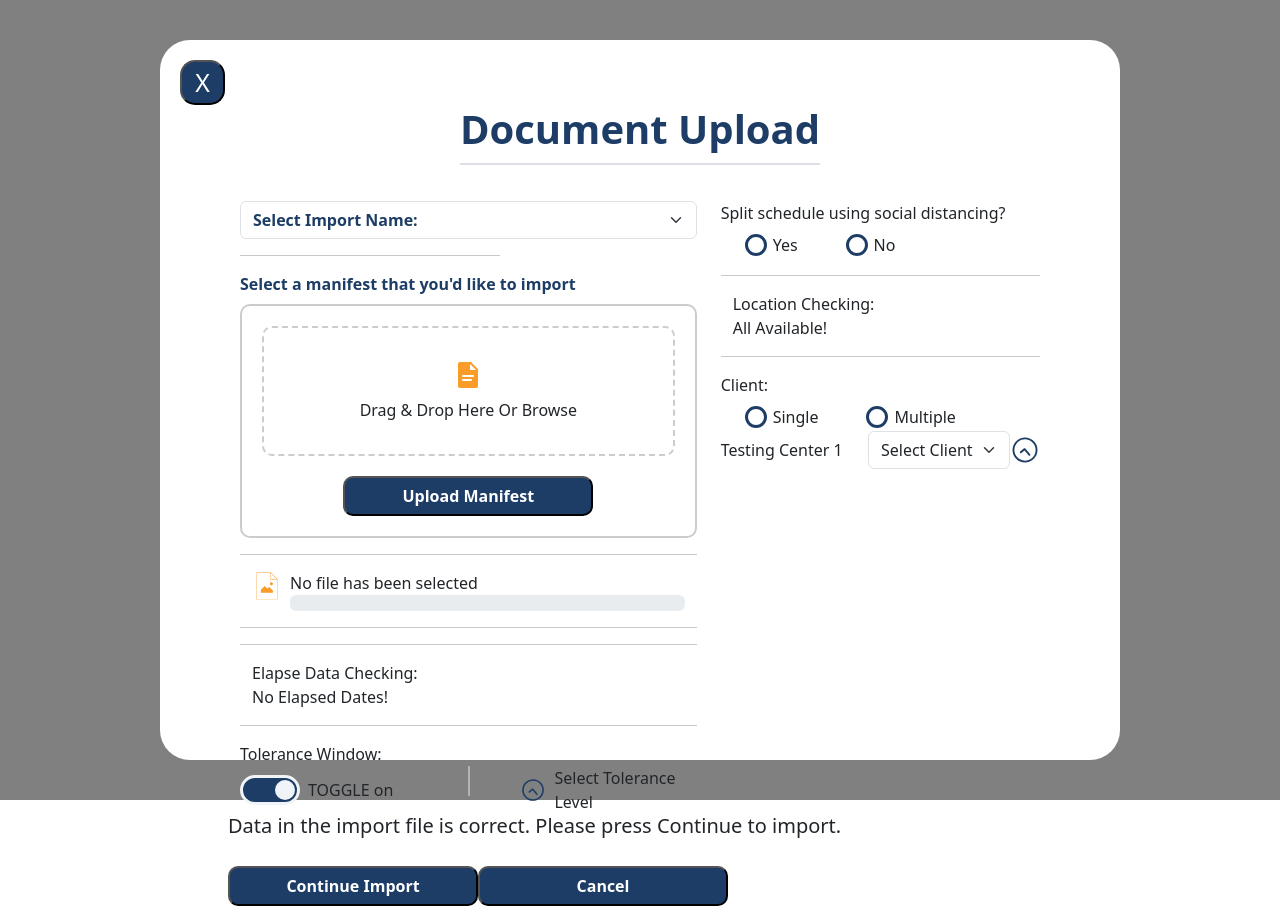
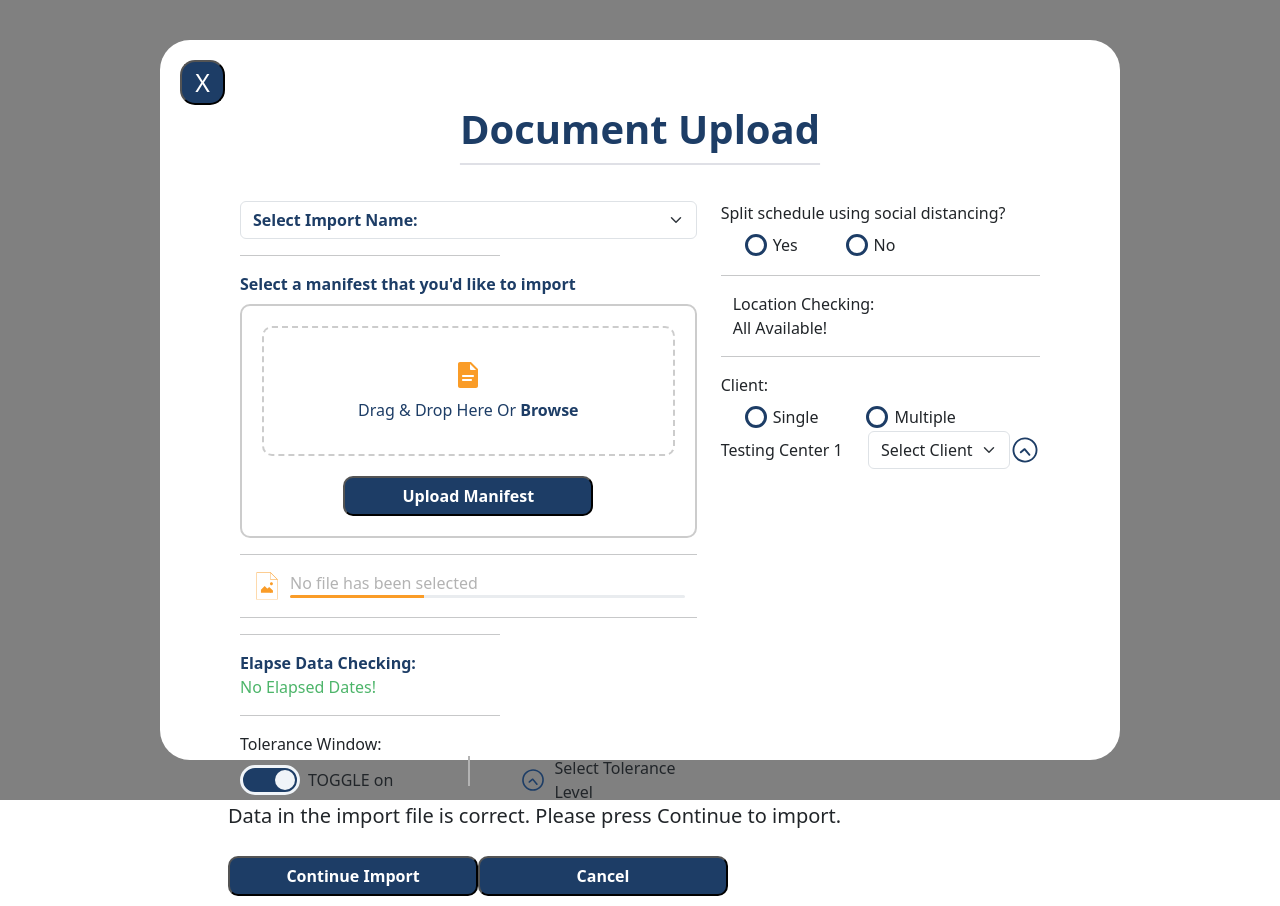
Before and after one commit to GlaucusJoseph/skyhop, a React (Vite) app: page / in a window 1280 px wide. Built offline with nearby package versions, Linux system fonts and the light colour scheme; the HTML template or start-up script is replaced by a standard one.

Commit message:
Fixing styles

```diff
--- a/src/Components/UploadDragAndDrop/index.css
+++ b/src/Components/UploadDragAndDrop/index.css
@@ -15,7 +15,7 @@
   border-radius: 10px;
 }
 
-.uploadManifestButton {
+.upload-manifest-button {
   margin-top: 20px;
   background-color: #1d3d66;
   color: white;
--- a/src/Components/UploadDragAndDrop/index.tsx
+++ b/src/Components/UploadDragAndDrop/index.tsx
@@ -1,10 +1,13 @@
-import { useCallback, useState } from "react";
 import "./index.css";
 import { FileIcon } from "../../assets/svg";
 
-const UploadDragAndDrop = (props: any) => {
-  const { setSelectedFile } = props;
+interface UploadDragAndDropProps {
+  setSelectedFile: (file: File | null) => void;
+}
 
+const UploadDragAndDrop: React.FC<UploadDragAndDropProps> = ({
+  setSelectedFile,
+}) => {
   const handleDragOver = (e: React.DragEvent<HTMLDivElement>) => {
     e.preventDefault();
   };
@@ -19,10 +22,11 @@ const UploadDragAndDrop = (props: any) => {
   };
 
   const handleChange = (e: React.ChangeEvent<HTMLInputElement>) => {
-    const file = e.target.files[0];
-    setSelectedFile(file);
+    if (e.target.files && e.target.files.length > 0) {
+      const file = e.target.files[0];
+      setSelectedFile(file);
+    }
   };
-
   return (
     <div className="dnd-box-external">
       <div
@@ -39,9 +43,11 @@ const UploadDragAndDrop = (props: any) => {
         <div className="container mb-2">
           <FileIcon width={"30"} height={"30"} />
         </div>
-        <label htmlFor="fileInput">Drag & Drop Here Or Browse</label>
+        <label htmlFor="fileInput" className="special-text">
+          Drag & Drop Here Or <span className="special-text-bold">Browse</span>
+        </label>
       </div>
-      <button className="uploadManifestButton" type="button">
+      <button className="upload-manifest-button" type="button">
         Upload Manifest
       </button>
     </div>
--- a/src/Interfaces/index.ts
+++ b/src/Interfaces/index.ts
@@ -2,3 +2,7 @@ export interface IconProps {
   width?: string;
   height?: string;
 }
+
+export interface UploadDragAndDropProps {
+  setSelectedFile: (file: File | null) => void;
+}
--- a/src/Views/HomeScreen/index.css
+++ b/src/Views/HomeScreen/index.css
@@ -78,9 +78,29 @@
 
 .special-text {
   color: #1d3d66;
+}
+
+.special-text-bold {
+  color: #1d3d66;
   font-weight: bold;
+}
+
+.sucess-text {
+  color: #4db56a;
+  font-weight: 500;
 }
 
 .shorter-hr {
   width: 57%;
 }
+
+.file-name-grey {
+  color: #b3b3b3;
+}
+
+.progress-custom {
+  height: 3px;
+}
+.progress-bar-custom-color {
+  background-color: #fa9c27;
+}
--- a/src/Views/HomeScreen/index.tsx
+++ b/src/Views/HomeScreen/index.tsx
@@ -10,7 +10,8 @@ import { IMPORT_NAMES } from "../../constants";
 
 const HomeScreen = () => {
   const [errorMessage, setErrorMessage] = useState("");
-  const [selectedFile, setSelectedFile] = useState(null);
+  const [selectedFile, setSelectedFile] = useState<File | null>(null);
+
   const [uploadProgress, setUploadProgress] = useState(0);
   const [isToleranceWindonOn, setIsToleranceWindonOn] = useState(true);
 
@@ -30,7 +31,10 @@ const HomeScreen = () => {
   }, [selectedFile]);
 
   const onSubmitFullRegister = async (data: any) => {
+    console.log("=========================");
     console.log(data);
+    console.log(selectedFile);
+    console.log("=========================");
   };
 
   return (
@@ -38,7 +42,7 @@ const HomeScreen = () => {
       <div className="container file-upload-box">
         <button className="leave-button">X</button>
         <div className="file-upload-box-form px-5">
-          <h1 className="title-file-upload underline special-text">
+          <h1 className="title-file-upload underline special-text-bold">
             Document Upload
           </h1>
           <form onSubmit={handleSubmit(onSubmitFullRegister)}>
@@ -49,7 +53,7 @@ const HomeScreen = () => {
                     <div className="form-group">
                       <select
                         id="selectedImportName"
-                        className="form-select special-text"
+                        className="form-select special-text-bold"
                         {...register("selectedImportName", {
                           required: "You should select an import name",
                         })}
@@ -67,7 +71,7 @@ const HomeScreen = () => {
                   </div>
                   <hr className="shorter-hr" />
                   <div className="col-12">
-                    <label className="special-text mb-2">
+                    <label className="special-text-bold mb-2">
                       Select a manifest that you'd like to import
                     </label>
                     <UploadDragAndDrop setSelectedFile={setSelectedFile} />
@@ -84,7 +88,7 @@ const HomeScreen = () => {
                             <div className="col-12 file-uploaded-text">
                               {selectedFile && (
                                 <>
-                                  <div className="file-name">
+                                  <div className="file-name-grey">
                                     {selectedFile.name}
                                   </div>
                                   <div className="file-size">
@@ -93,18 +97,20 @@ const HomeScreen = () => {
                                 </>
                               )}
                               {!selectedFile && (
-                                <div>No file has been selected</div>
+                                <div className="file-name-grey">
+                                  No file has been selected
+                                </div>
                               )}
                             </div>
                             <div className="col-12">
                               <div
-                                className="progress"
+                                className="progress progress-custom"
                                 style={{ width: "100%" }}
                               >
                                 <div
-                                  className="progress-bar"
+                                  className="progress-bar progress-bar-custom-color"
                                   role="progressbar"
-                                  style={{ width: `${uploadProgress}%` }}
+                                  style={{ width: `34%` }}
                                   aria-valuenow={uploadProgress}
                                   aria-valuemin={0}
                                   aria-valuemax={100}
@@ -117,20 +123,22 @@ const HomeScreen = () => {
                     </div>
                   </div>
                   <hr />
-                  <hr />
+                  <hr className="shorter-hr" />
                   <div className="col-12">
-                    <div className="container">
-                      <div className="row">
-                        <div className="col-12">
-                          <label>Elapse Data Checking:</label>
-                        </div>
-                        <div className="col-12">
-                          <label>No Elapsed Dates!</label>
-                        </div>
+                    <div className="row">
+                      <div className="col-12">
+                        <label className="special-text-bold">
+                          Elapse Data Checking:
+                        </label>
+                      </div>
+                      <div className="col-12">
+                        <label className="sucess-text ">
+                          No Elapsed Dates!
+                        </label>
                       </div>
                     </div>
                   </div>
-                  <hr />
+                  <hr className="shorter-hr" />
                   <div className="col-12">
                     <label>Tolerance Window:</label>
                     <div className="row">
@@ -265,10 +273,10 @@ const HomeScreen = () => {
               Data in the import file is correct. Please press Continue to
               import.
             </h5>
-            <button className="uploadManifestButton" type="submit">
+            <button className="upload-manifest-button" type="submit">
               Continue Import
             </button>
-            <button className="uploadManifestButton" type="submit">
+            <button className="upload-manifest-button" type="submit">
               Cancel
             </button>
           </form>
```
